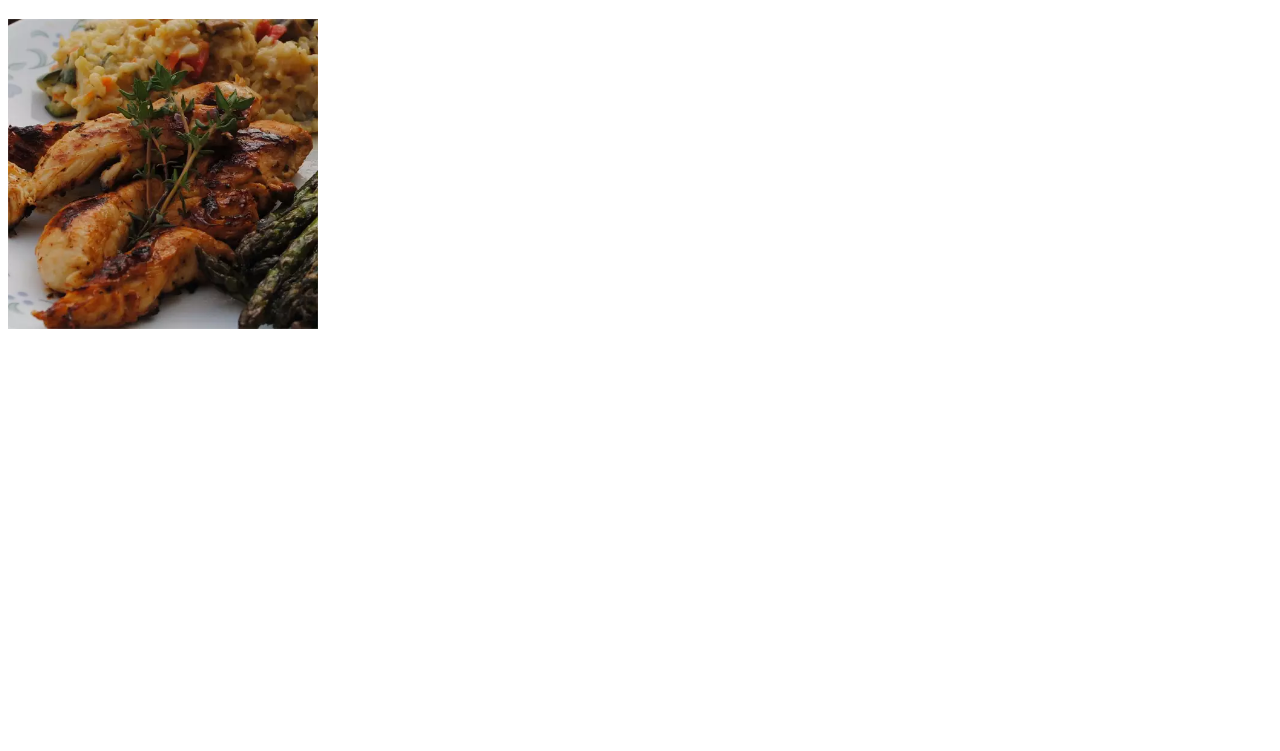
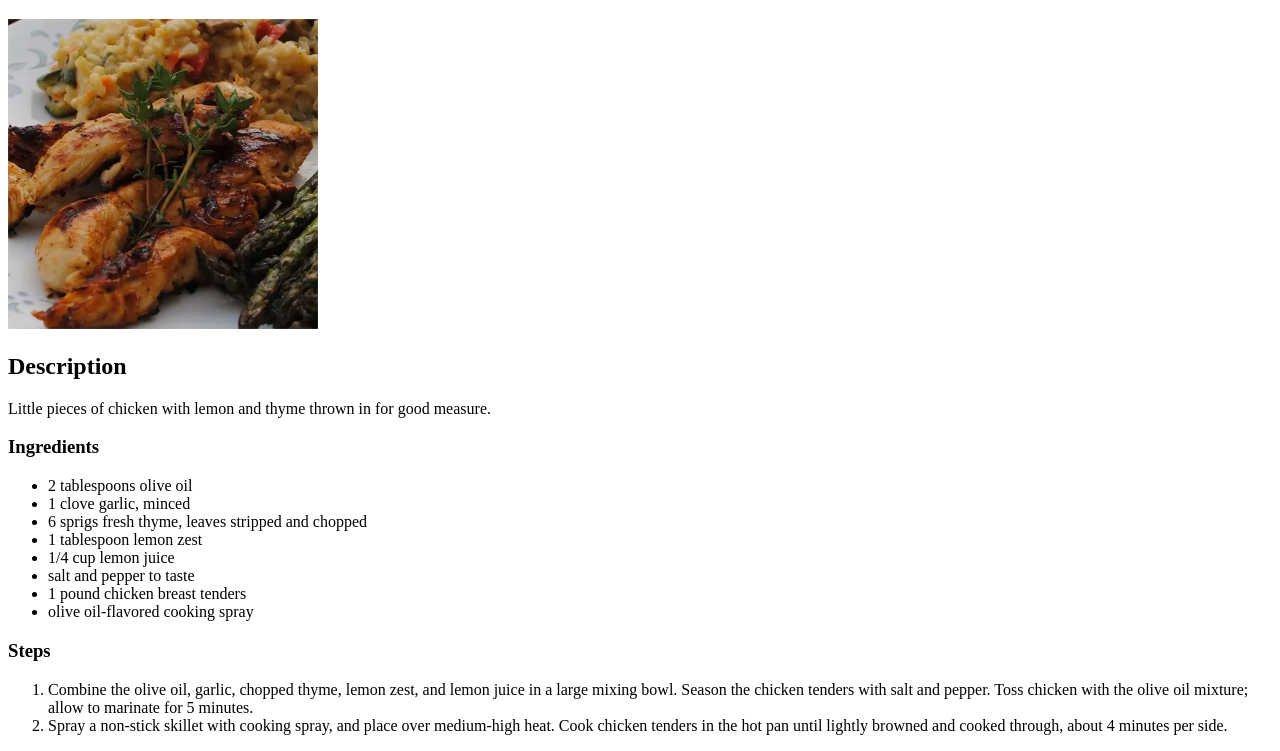
Before and after one commit to ejnowlin/odin-recipes, a plain HTML site: page recipes/thyme-tenders.html in a window 1280 px wide. Shown: the part 61-812 px from the top of the page. Drawn offline with Linux system fonts and the light colour scheme.

Commit message:
Add description, ingredients, steps to thyme-tenders.html

```diff
--- a/recipes/thyme-tenders.html
+++ b/recipes/thyme-tenders.html
@@ -8,5 +8,23 @@
     <body>
         <h1>Lemon Thyme Chicken Tenders</h1>
         <img src="../images/thyme-tenders.webp" height="310" width="310">
+        <h2>Description</h2>
+        Little pieces of chicken with lemon and thyme thrown in for good measure.
+        <h3>Ingredients</h3>
+        <ul>
+            <li>2 tablespoons olive oil</li>
+            <li>1 clove garlic, minced</li>
+            <li>6 sprigs fresh thyme, leaves stripped and chopped</li>
+            <li>1 tablespoon lemon zest</li>
+            <li>1/4 cup lemon juice</li>
+            <li>salt and pepper to taste</li>
+            <li>1 pound chicken breast tenders</li>
+            <li>olive oil-flavored cooking spray</li>
+        </ul>
+        <h3>Steps</h3>
+        <ol>
+            <li>Combine the olive oil, garlic, chopped thyme, lemon zest, and lemon juice in a large mixing bowl. Season the chicken tenders with salt and pepper. Toss chicken with the olive oil mixture; allow to marinate for 5 minutes.</li>
+            <li>Spray a non-stick skillet with cooking spray, and place over medium-high heat. Cook chicken tenders in the hot pan until lightly browned and cooked through, about 4 minutes per side.</li>
+        </ol>
     </body>
 </html>
```
